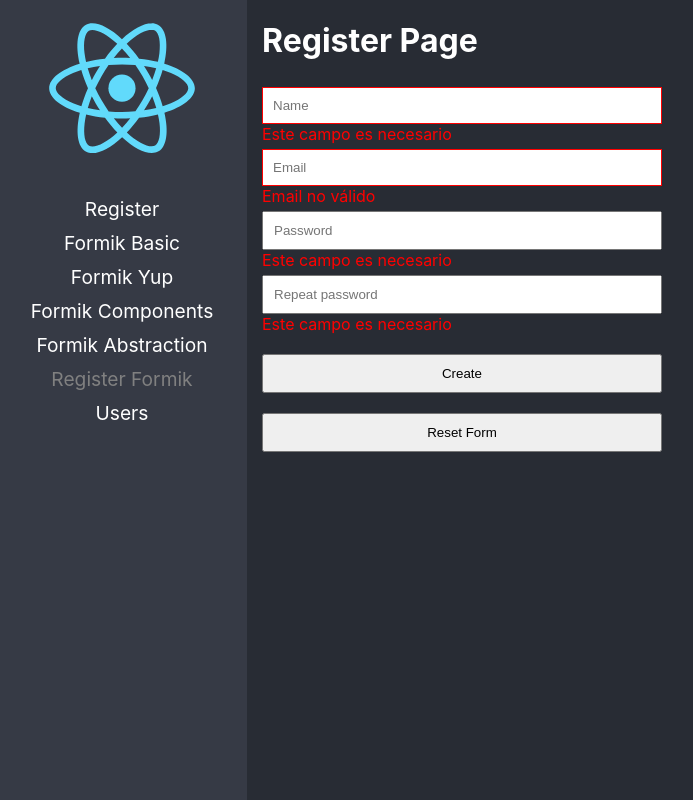
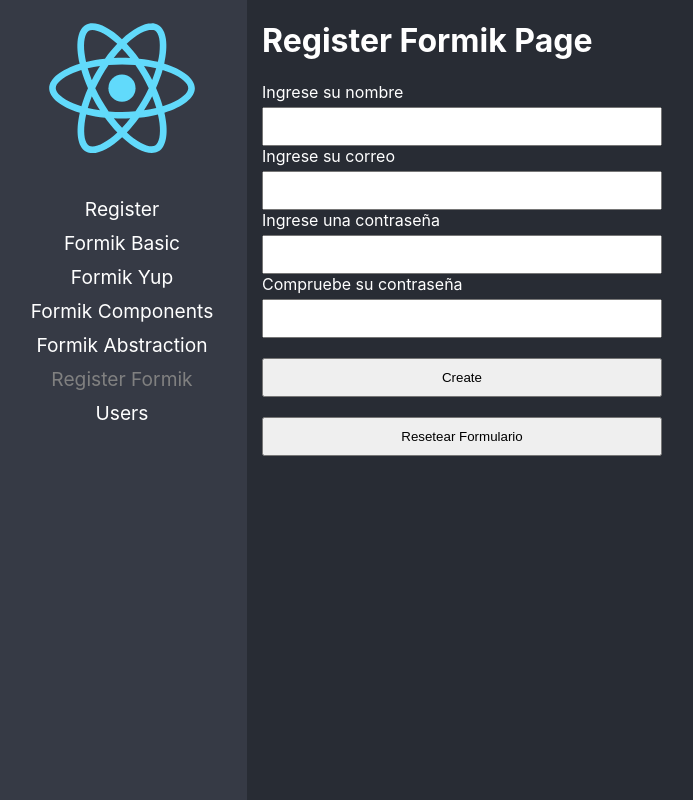
Before and after one commit to santiagozibecchi/Formik-, a React (Create React App) app: page /formik-register in a window 1280 px wide. Shown: the whole page, without its empty margins (3-696 px from the left). Built offline with nearby package versions, Linux system fonts and the light colour scheme.

Commit message:
RegisterFormPage finished

```diff
--- a/src/03-forms/pages/RegisterFormikPage.tsx
+++ b/src/03-forms/pages/RegisterFormikPage.tsx
@@ -1,83 +1,66 @@
-import { FormEvent } from "react";
-import { useForm } from "../hooks/useForm";
+import { useFormik } from "formik";
+import * as Yup from "yup";
 import "../styles/styles.css";
 
 export const RegisterFormikPage = () => {
-   const {
-      formData,
-      onChange,
-      name,
-      password1,
-      email,
-      password2,
-      resetForm,
-      isValidEmail,
-   } = useForm({
-      name: "",
-      email: "",
-      password1: "",
-      password2: "",
-   });
-
-   const handleSubmit = (e: FormEvent<HTMLFormElement>) => {
-      e.preventDefault();
-      console.log(formData);
-   };
+   const { handleSubmit, errors, touched, getFieldProps, handleReset } =
+      useFormik({
+         initialValues: {
+            name: "",
+            email: "",
+            password1: "",
+            password2: "",
+         },
+         onSubmit: (values) => {
+            console.log(values);
+         },
+         validationSchema: Yup.object({
+            name: Yup.string()
+               .min(2, "Debe contener al menos 2 letras")
+               .max(15, "Debe contener como máximo 15 letras")
+               .required("El nombre es requerido"),
+            email: Yup.string()
+               .email("El correo no tiene un formato válido")
+               .required("El correo es requerido"),
+            password1: Yup.string()
+               .min(6, "La contraseña debe tener al menos 6 caracteres")
+               .required("La contraseña es requerida"),
+            password2: Yup.string()
+               .required("Verificar contraseña")
+               .oneOf(
+                  [Yup.ref("password1"), null],
+                  "Las contraseñas no coinciden"
+               ),
+         }),
+      });
 
    return (
       <div>
-         <h1>Register Page</h1>
+         <h1>Register Formik Page</h1>
 
          <form onSubmit={handleSubmit} noValidate>
-            <input
-               name="name"
-               onChange={(e) => onChange(e)}
-               value={name}
-               type="text"
-               placeholder="Name"
-               className={`${name.trim().length <= 0 && "has-error"}`}
-            />
-            {name.trim().length <= 0 && <span>Este campo es necesario</span>}
-            <input
-               name="email"
-               onChange={onChange}
-               value={email}
-               type="email"
-               placeholder="Email"
-               className={`${!isValidEmail(email) && "has-error"}`}
-            />
-            {!isValidEmail(email) && <span>Email no válido</span>}
+            <label>Ingrese su nombre</label>
+            <input type="text" {...getFieldProps("name")} />
+            {touched.name && errors.name && <span>{errors.name}</span>}
 
-            <input
-               name="password1"
-               onChange={onChange}
-               value={password1}
-               type="password"
-               placeholder="Password"
-            />
-            {password1.trim().length <= 0 && (
-               <span>Este campo es necesario</span>
-            )}
-            {password1.trim().length < 6 && password1.trim().length > 0 && (
-               <span>La contraseña tiene que tener 6 caracteres</span>
+            <label>Ingrese su correo</label>
+            <input type="email" {...getFieldProps("email")} />
+            {touched.email && errors.email && <span>{errors.email}</span>}
+
+            <label>Ingrese una contraseña</label>
+            <input type="password" {...getFieldProps("password1")} />
+            {touched.password1 && errors.password1 && (
+               <span>{errors.password1}</span>
             )}
 
-            <input
-               name="password2"
-               onChange={onChange}
-               value={password2}
-               type="password"
-               placeholder="Repeat password"
-            />
-            {password2.trim().length <= 0 && (
-               <span>Este campo es necesario</span>
-            )}
-            {password2.trim().length > 0 && password1 !== password2 && (
-               <span>Las contraseñas no coinciden</span>
+            <label>Compruebe su contraseña</label>
+            <input type="password" {...getFieldProps("password2")} />
+            {touched.password2 && errors.password2 && (
+               <span>{errors.password2}</span>
             )}
 
             <button type="submit">Create</button>
-            <button onClick={resetForm}>Reset Form</button>
+            <button onClick={handleReset}>Resetear Formulario</button>
          </form>
       </div>
    );
```
